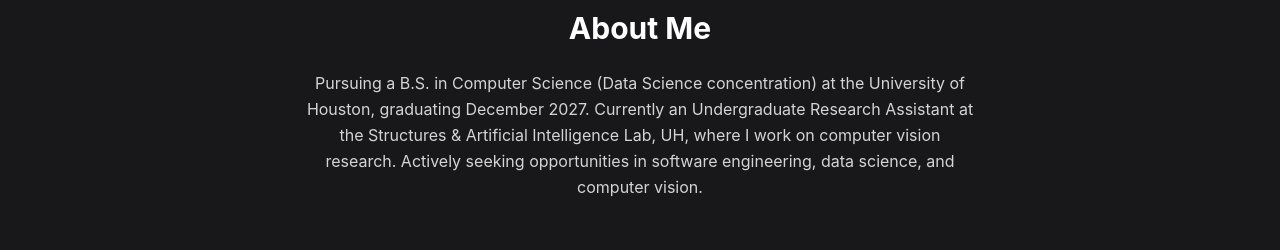
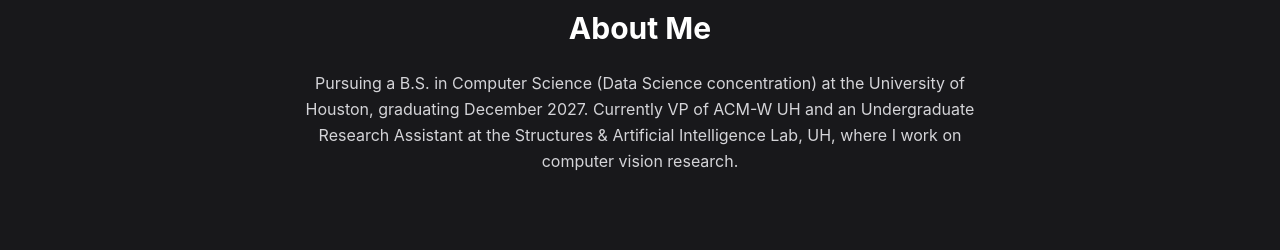
Before and after one commit to KhadeejaTap/KhadeejaTap.github.io, a React (Vite) app: page / in a window 1280 px wide. Shown: the part 701-951 px from the top of the page. Built offline with nearby package versions, Linux system fonts and the light colour scheme.

Commit message:
little edits

```diff
--- a/src/components/About.tsx
+++ b/src/components/About.tsx
@@ -13,8 +13,7 @@
 				<h2 className="text-3xl font-bold mb-6 text-zinc-900 dark:text-white">About Me</h2>
 				<p className="text-zinc-600 dark:text-zinc-300 leading-relaxed text-base">
 					Pursuing a B.S. in Computer Science (Data Science concentration) at the University of Houston, graduating December 2027.
-          Currently an Undergraduate Research Assistant at the Structures &amp; Artificial Intelligence Lab, UH, where I work on computer vision research.
-          Actively seeking opportunities in software engineering, data science, and computer vision.
+					Currently VP of ACM-W UH and an Undergraduate Research Assistant at the Structures &amp; Artificial Intelligence Lab, UH, where I work on computer vision research.
 				</p>
 			</motion.div>
 		</section>
```
Lines whose indentation alone changed are shown as unchanged.
